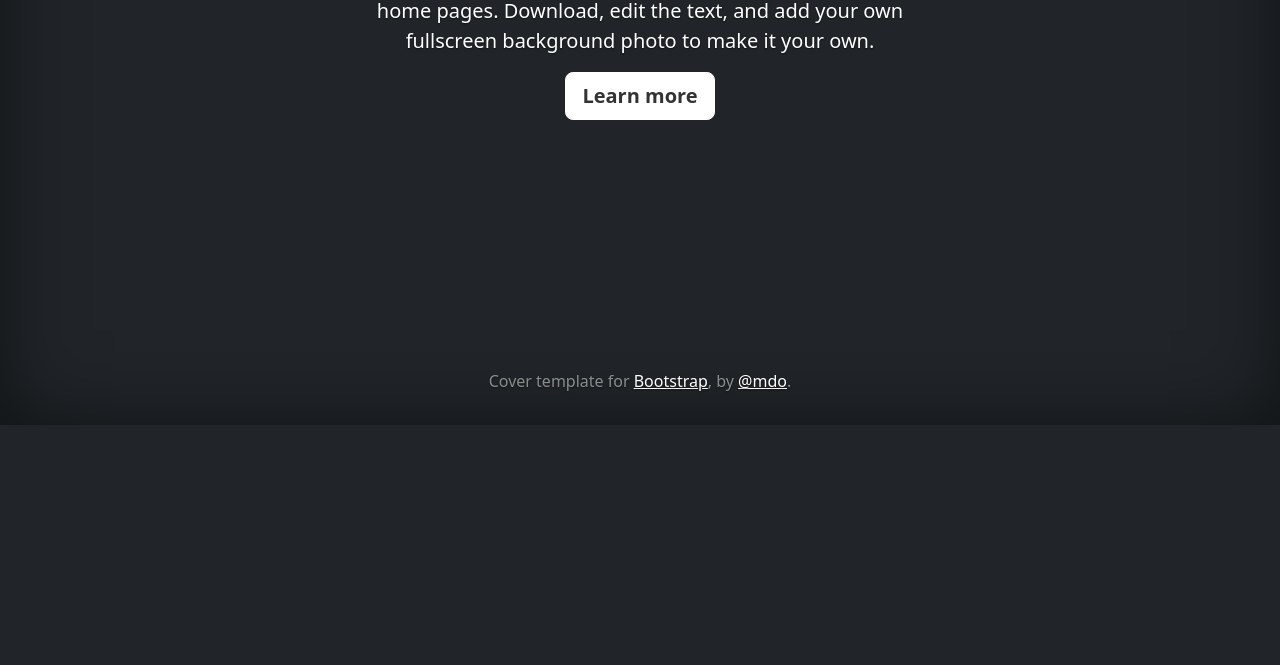
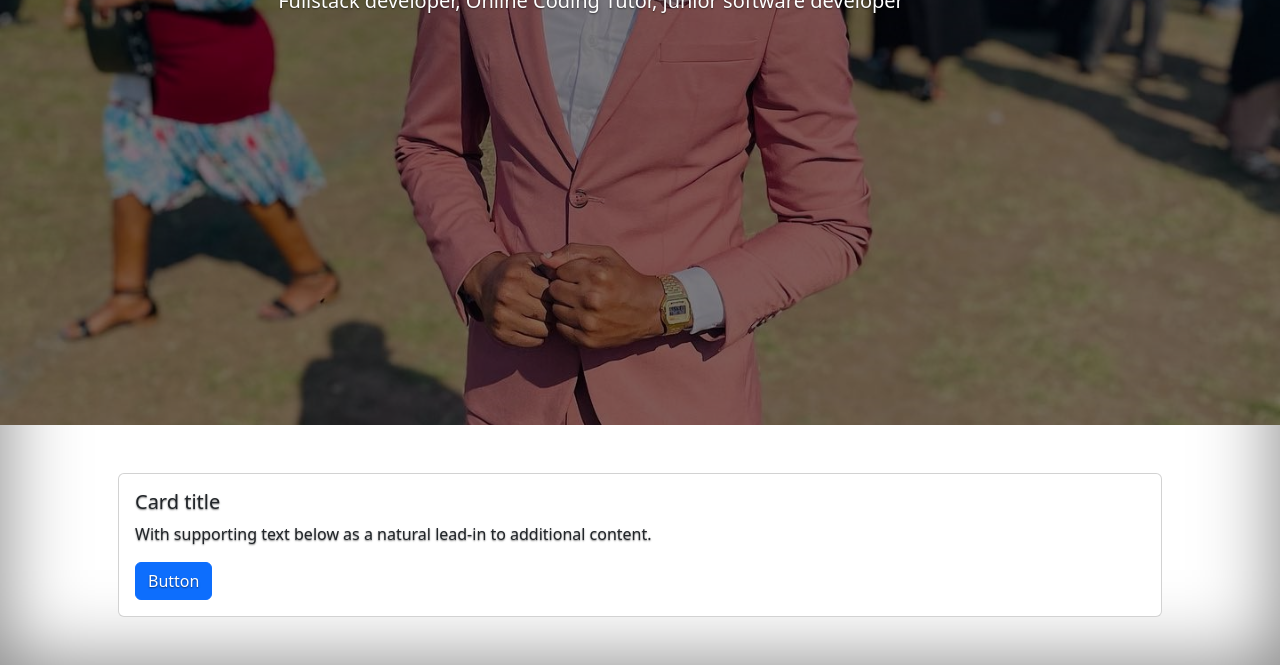
Before and after one commit to Anele34/anele-zungu-portfolio, a plain HTML site: page index.html in a window 1280 px wide. Shown: the part 375-1040 px from the top of the page. Before the commit the page ends 800 px from the top, so only its background shows below. Drawn offline with nearby package versions, Linux system fonts and the light colour scheme.

Commit message:
added initial files

```diff
--- a/index.html
+++ b/index.html
@@ -73,12 +73,13 @@
     <!-- Custom styles for this template -->
     <link href="style.css" rel="stylesheet">
   </head>
-  <body class="d-flex h-100 text-center text-bg-dark">
+  <body class="bg-lights">
 
-<div class="cover-container d-flex w-100 h-100 p-3 mx-auto flex-column">
-  <header class="mb-auto">
+<div class="banner-wrap vh-100 vw-100 text-white">
+  <div class="overlay"></div>
+  <header class="px-5 p-3 text-white">
     <div>
-      <h3 class="float-md-start mb-0">Portfolio</h3>
+      <h3 class="float-md-start text-center">Portfolio</h3>
       <nav class="nav nav-masthead justify-content-center float-md-end">
         <a class="nav-link fw-bold py-1 px-0 active" aria-current="page" href="#">Home</a>
         <a class="nav-link fw-bold py-1 px-0" href="#">Features</a>
@@ -86,21 +87,26 @@
       </nav>
     </div>
   </header>
-
-  <main class="px-3">
-    <h1>Cover your page.</h1>
-    <p class="lead">Cover is a one-page template for building simple and beautiful home pages. Download, edit the text, and add your own fullscreen background photo to make it your own.</p>
-    <p class="lead">
-      <a href="#" class="btn btn-lg btn-secondary fw-bold border-white bg-white">Learn more</a>
-    </p>
+  <main class="d-flex align-items-center justify-content-center flex-column h-75">
+    <h1 class="display-1">I Am Anele Zungu</h1>
+    <p class="lead">Fullstack developer, Online Coding Tutor, junior software developer</p>
   </main>
-
-  <footer class="mt-auto text-white-50">
-    <p>Cover template for <a href="https://getbootstrap.com/" class="text-white">Bootstrap</a>, by <a href="https://twitter.com/mdo" class="text-white">@mdo</a>.</p>
-  </footer>
 </div>
 
-
+<section>
+  <div class="container p-5">
+    <div class="card">
+      <div class="card-body">
+        <h5 class="card-title">Card title</h5>
+        <p class="card-text">
+          With supporting text below as a natural lead-in to additional
+          content.
+        </p>
+        <a href="#" class="btn btn-primary">Button</a>
+      </div>
+    </div>
+  </div>
+</section>
 
   </body>
 </html>
--- a/style.css
+++ b/style.css
@@ -1,7 +1,11 @@
 /*
  * Globals
  */
-
+ *{
+  margin: 0;
+  padding: 0;
+  box-sizing: border-box;
+ }
 
 /* Custom default button */
 .btn-secondary,
@@ -11,33 +15,48 @@
   text-shadow: none; /* Prevent inheritance from `body` */
 }
 
-
 /*
  * Base structure
  */
 
 body {
-  text-shadow: 0 .05rem .1rem rgba(0, 0, 0, .5);
-  box-shadow: inset 0 0 5rem rgba(0, 0, 0, .5);
+  text-shadow: 0 0.05rem 0.1rem rgba(0, 0, 0, 0.5);
+  box-shadow: inset 0 0 5rem rgba(0, 0, 0, 0.5);
 }
-
-.cover-container {
-  max-width: 42em;
-}
-
 
 /*
  * Header
  */
+ .banner-wrap {
+  background-image: url(./assets/banner.jpg);
+  background-size: cover;
+  background-repeat: no-repeat;
+  background-position: center;
+  height: 100vh;
+  position: relative;
+  z-index: 1;
+}
+.overlay {
+  z-index: -1;
+  height: 100%;
+  width: 100%;
+  background: black;
+  opacity: 50%;
+  position: absolute;
+  top: 0;
+}
 
 .nav-masthead .nav-link {
-  color: rgba(255, 255, 255, .5);
-  border-bottom: .25rem solid transparent;
+  padding: 0.25rem 0;
+  font-weight: 700;
+  color: rgba(255, 255, 255, 0.5);
+  background-color: transparent;
+  border-bottom: 0.25rem solid transparent;
 }
 
 .nav-masthead .nav-link:hover,
 .nav-masthead .nav-link:focus {
-  border-bottom-color: rgba(255, 255, 255, .25);
+  border-bottom-color: rgba(255, 255, 255, 0.25);
 }
 
 .nav-masthead .nav-link + .nav-link {
```
Also changed, not shown: assets/banner.jpg (added).
